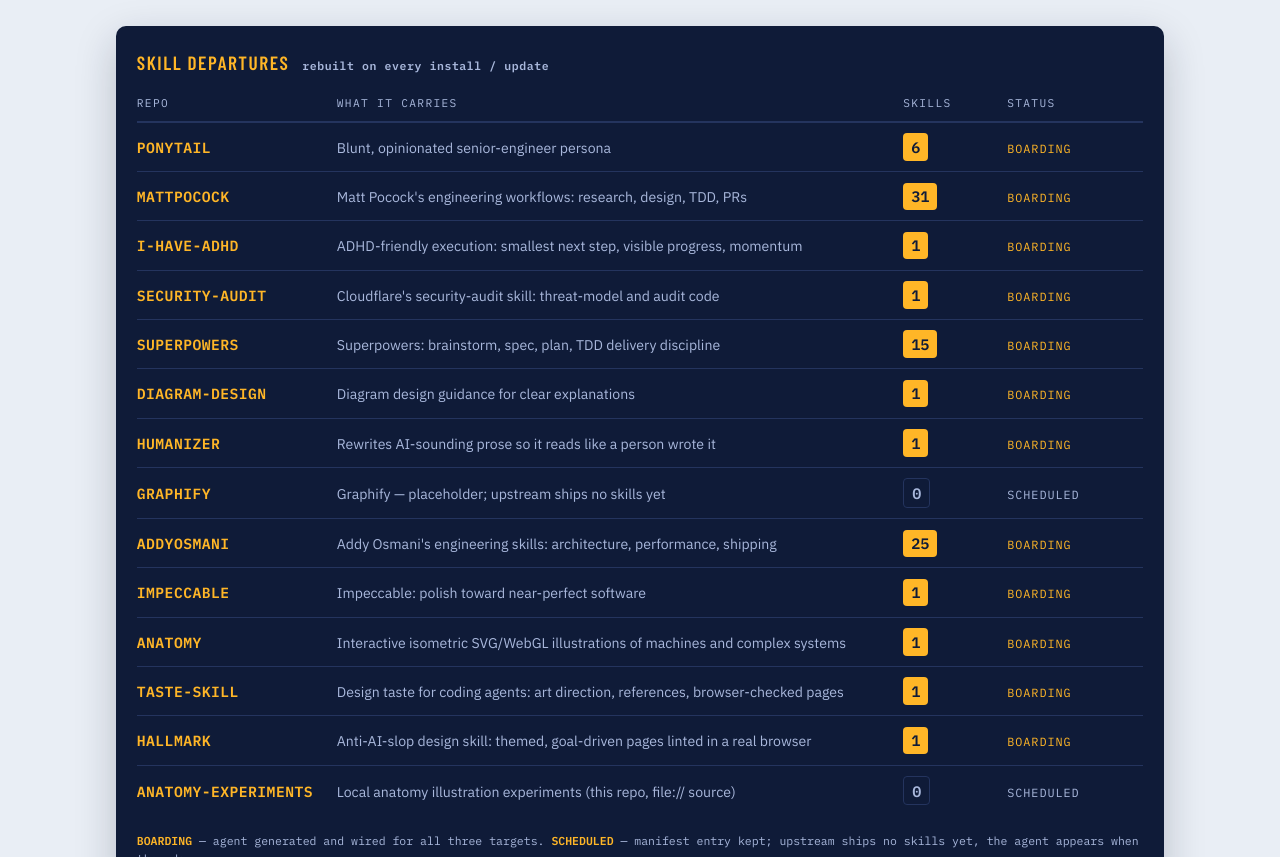
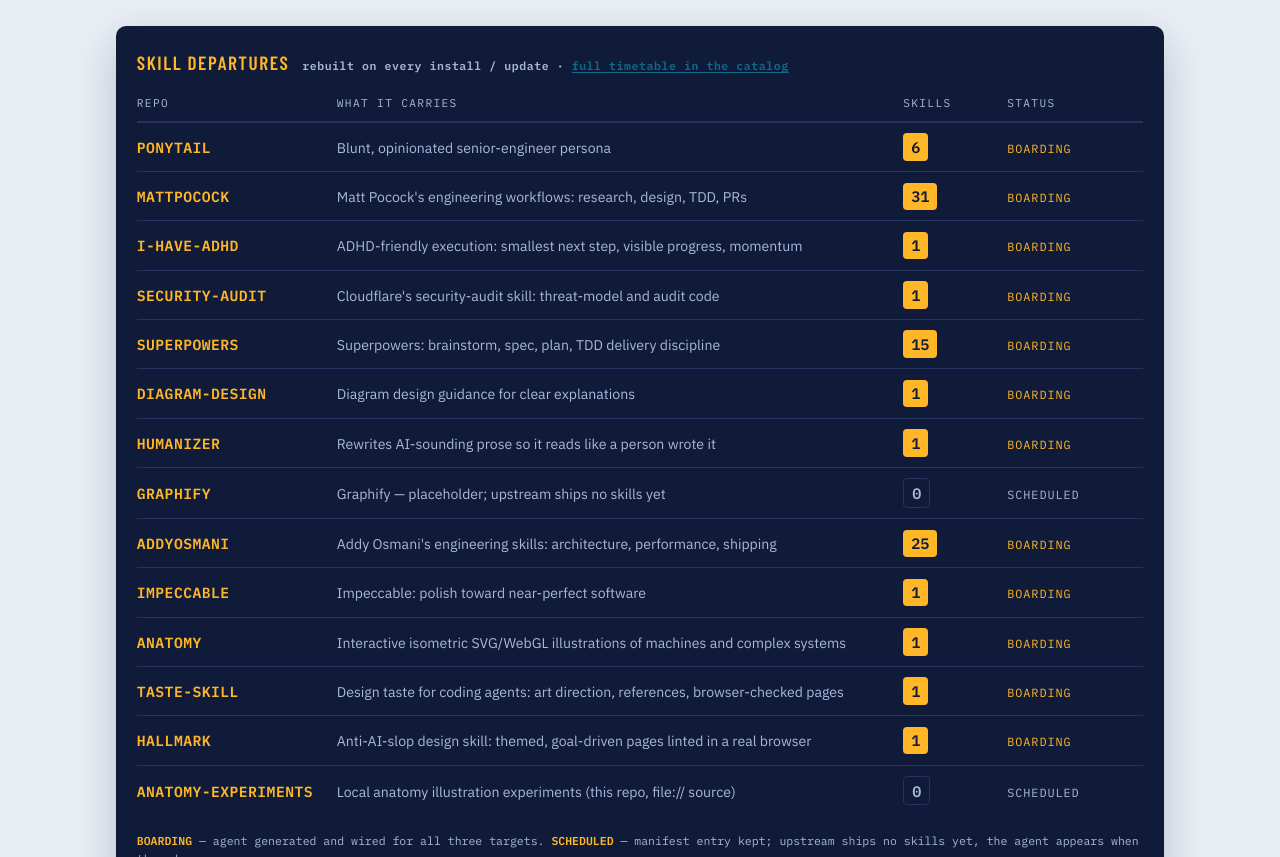
Before and after one commit to lbijeau/skill-router, a plain HTML site: page index.html in a window 1280 px wide. Shown: the part 949-1806 px from the top of the page. Drawn offline with nearby package versions, Linux system fonts and the light colour scheme.

Commit message:
docs: link the departure board to the skill catalog
The board stays at repo level; the catalog (regenerated on every
install/update) is the full per-skill timetable, so the page cannot drift.

```diff
--- a/index.html
+++ b/index.html
@@ -374,7 +374,7 @@ h2 {
       </div>
 
       <div class="board">
-        <p class="board-title">Skill departures <small>rebuilt on every install / update</small></p>
+        <p class="board-title">Skill departures <small>rebuilt on every install / update · <a href="https://github.com/lbijeau/skill-router/blob/master/catalog/skill-catalog.md">full timetable in the catalog</a></small></p>
         <div class="board-grid">
           <div class="board-cols">
             <span>Repo</span><span>What it carries</span><span>Skills</span><span>Status</span>
```
